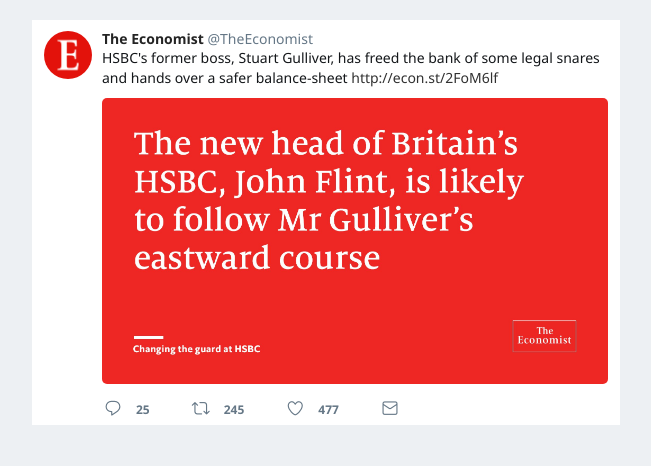
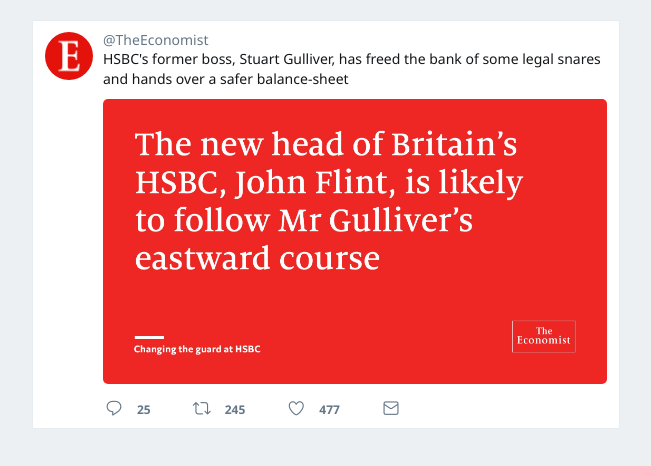
Before and after one commit to davidkvara/react-sandbox, a React (Create React App) app: page / in a window 1280 px wide. Shown: the top 466 px of the page, without its empty margins (314-965 px from the left). Built offline with nearby package versions, Linux system fonts and the light colour scheme.

Commit message:
tweet component: part-2

```diff
--- a/src/examples/tweet/app.js
+++ b/src/examples/tweet/app.js
@@ -1,10 +1,25 @@
 import React from "react";
 import Tweet from "./parti";
+import mediaImg from "./img/DWzLTRmVAAANYl9.jpg";
+import avatar from "./img/HdRauDM-_400x400.jpg";
 
 export default () => (
   <div className="app">
     <div className="container-tw">
-      <Tweet />
+      <Tweet data={tweet} />
     </div>
   </div>
 );
+
+const tweet = {
+  userData: {
+    username: "@TheEconomist",
+    displayName: "The Economist",
+    avatar: avatar
+  },
+  tweetData: {
+    mediaImg: mediaImg,
+    tweetTxt:
+      "HSBC's former boss, Stuart Gulliver, has freed the bank of some legal snares and hands over a safer balance-sheet"
+  }
+};
--- a/src/examples/tweet/custom.css
+++ b/src/examples/tweet/custom.css
@@ -15,22 +15,22 @@
   max-width: 588px;
   width: 100%;
   margin: 20px auto;
-  padding: 9px 12px;
   background: #fff;
 }
 
 .tweet {
+  padding: 9px 12px 12px 70px;
   background: #fff;
   color: #14171a;
-  margin-left: 58px;
   font-size: 14px;
   font-family: "Segoe UI", Arial, sans-serif;
+  border: 1px solid #e6ecf0;
   display: flex;
   flex-direction: column;
   justify-content: flex-start;
 }
 
-.content {
+.user-wrapper {
   position: relative;
 }
 
--- a/src/examples/tweet/parti.js
+++ b/src/examples/tweet/parti.js
@@ -1,47 +1,15 @@
 import React from "react";
 import "./custom.css";
-import mediaImg from "./img/DWzLTRmVAAANYl9.jpg";
-import avatar from "./img/HdRauDM-_400x400.jpg";
+import UserDisplay from "./tweetComponents";
+import TweetIcons from "./tweetIcons";
+import TweetData from "./tweetdata";
 
-export default () => {
+export default function Tweet(props) {
   return (
     <div className="tweet">
-      <div className="content">
-        <a href="" className="user-link">
-          <img className="avatar" src={avatar} alt="" />
-          <p className="username">
-            <span className="user-title">The Economist</span>{" "}
-            <span className="user-title2">@TheEconomist</span>
-          </p>
-        </a>
-        <p className="tw-text">
-          HSBC's former boss, Stuart Gulliver, has freed the bank of some legal
-          snares and hands over a safer balance-sheet{" "}
-          <a href="" className="twt-link">
-            http://econ.st/2FoM6lf
-          </a>
-        </p>
-      </div>
-      <div>
-        <img className="mediaimg" src={mediaImg} alt="" />
-      </div>
-      <div className="action-btns">
-        <button className="tw-btn reply">
-          <span className="rply-icon twicon" />
-          <span className="twt-count">25</span>
-        </button>
-        <button className="tw-btn retweet">
-          <span className="retweet-icon twicon" />
-          <span className="twt-count">245</span>
-        </button>
-        <button className="tw-btn favorite">
-          <span className="favorite-icon twicon" />
-          <span className="twt-count">477</span>
-        </button>
-        <button className="tw-btn message">
-          <span className="message-icon twicon" />
-        </button>
-      </div>
+      <UserDisplay userData={props.data.userData} />
+      <TweetData data={props.data.tweetData} />
+      <TweetIcons />
     </div>
   );
-};
+}
--- /dev/null
+++ b/src/examples/tweet/tweetComponents.js
@@ -0,0 +1,21 @@
+import React from "react";
+
+export default function UserDisplay(props) {
+  return (
+    <div className="user-wrapper">
+      <a href="" className="user-link">
+        <Avatar user={props.userData.avatar} />
+        <UserName user={props.userData} />
+      </a>
+    </div>
+  );
+}
+
+const Avatar = props => <img className="avatar" src={props.user} alt="" />;
+
+const UserName = props => (
+  <p className="username">
+    <span className="user-title">{props.user.userDisplay}</span>{" "}
+    <span className="user-title2">{props.user.username}</span>
+  </p>
+);
--- /dev/null
+++ b/src/examples/tweet/tweetIcons.js
@@ -0,0 +1,23 @@
+import React from "react";
+
+const TweetIcons = () => (
+  <div className="action-btns">
+    <button className="tw-btn reply">
+      <span className="rply-icon twicon" />
+      <span className="twt-count">25</span>
+    </button>
+    <button className="tw-btn retweet">
+      <span className="retweet-icon twicon" />
+      <span className="twt-count">245</span>
+    </button>
+    <button className="tw-btn favorite">
+      <span className="favorite-icon twicon" />
+      <span className="twt-count">477</span>
+    </button>
+    <button className="tw-btn message">
+      <span className="message-icon twicon" />
+    </button>
+  </div>
+);
+
+export default TweetIcons;
--- /dev/null
+++ b/src/examples/tweet/tweetdata.js
@@ -0,0 +1,22 @@
+import React from "react";
+
+const TweetData = props => {
+  return (
+    <div>
+      <TweetText txt={props.data.tweetTxt} />
+      {props.data.mediaImg && <Media pic={props.data.mediaImg} />}
+    </div>
+  );
+};
+
+const Media = props => (
+  <div>
+    <img className="mediaimg" src={props.pic} alt="" />
+  </div>
+);
+
+function TweetText(props) {
+  return <p className="tw-text">{props.txt}</p>;
+}
+
+export default TweetData;
```
